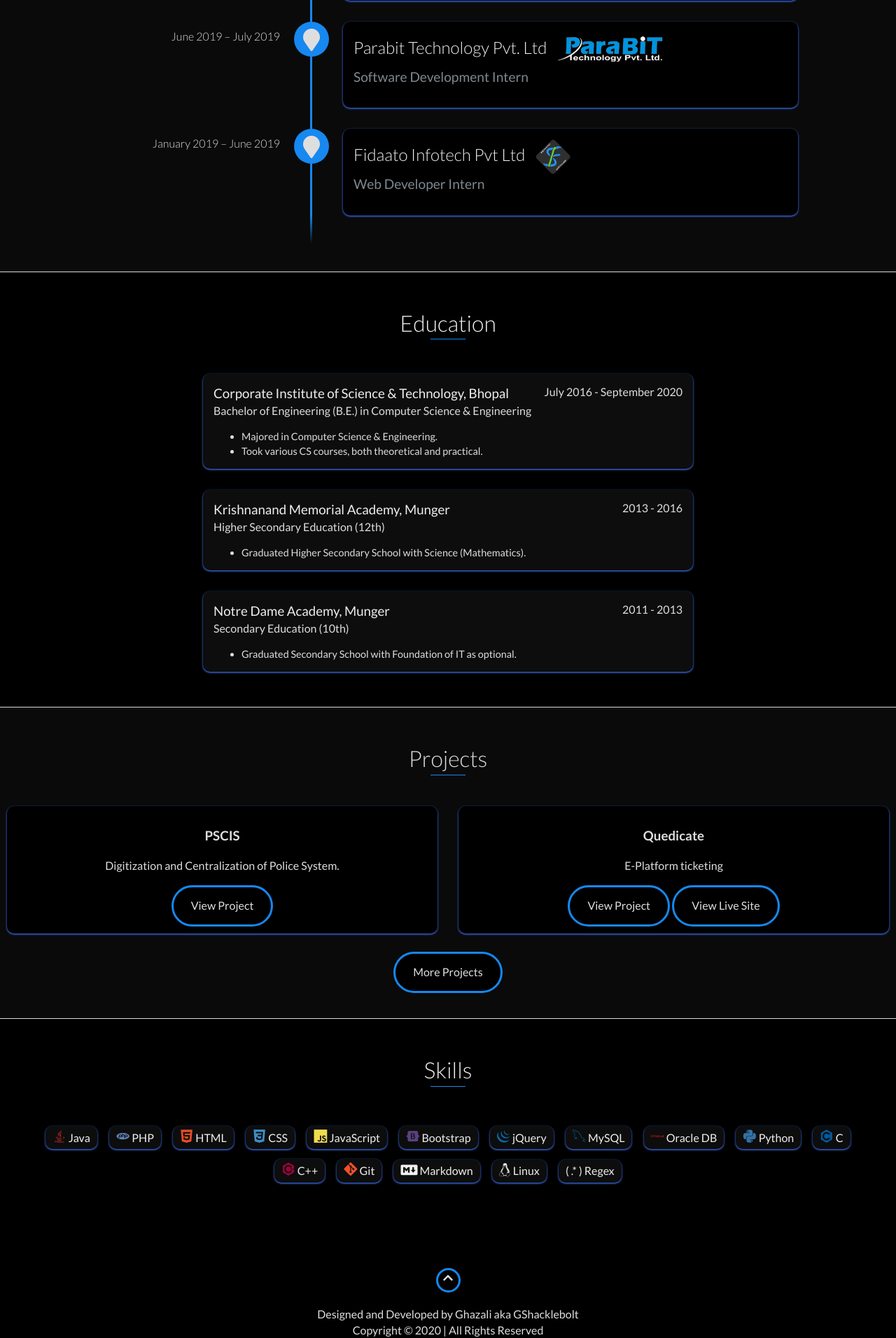
After one commit to gshacklebolt/gshacklebolt.github.io, a PHP site: page /index.php in a window 1280 px wide. The commit adds this page. Shown: the part 1272-3184 px from the top of the page at 70% size. Run offline with PHP 8.4, Linux system fonts and the light colour scheme; some libraries are stand-ins or nearby versions.

Commit message:
Changed from html to php & Put footer in a separate file

```diff
--- /dev/null
+++ b/common/footer.php
@@ -0,0 +1,11 @@
+<div class="top">
+        <span id="to-top">
+          <i class="fa fa-chevron-up" aria-hidden="true" title="Top"></i>
+        </span>
+      </div>
+      <div class="copyright">
+		  <p>Designed and Developed by Ghazali aka GShacklebolt</p>
+	      <p> Copyright &copy; <script>document.write(new Date().getFullYear());</script> |
+	      	All Rights Reserved
+	      </p>
+      </div>
--- a/index.html
+++ b/index.php
@@ -369,17 +369,7 @@
     <!-- End #skills -->
 
     <footer>
-      <div class="top">
-        <span id="to-top">
-          <i class="fa fa-chevron-up" aria-hidden="true" title="Top"></i>
-        </span>
-      </div>
-      <div class="copyright">
-		  <p>Designed and Developed by Ghazali aka GShacklebolt</p>
-	      <p> Copyright &copy; <script>document.write(new Date().getFullYear());</script> |
-	      	All Rights Reserved
-	      </p>
-      </div>
+      <?php include("./common/footer.php"); ?>
     </footer>
     <!-- End footer -->
 
```
Also changed, not shown: 404.php (renamed from 404.html, +4 -15 lines).
